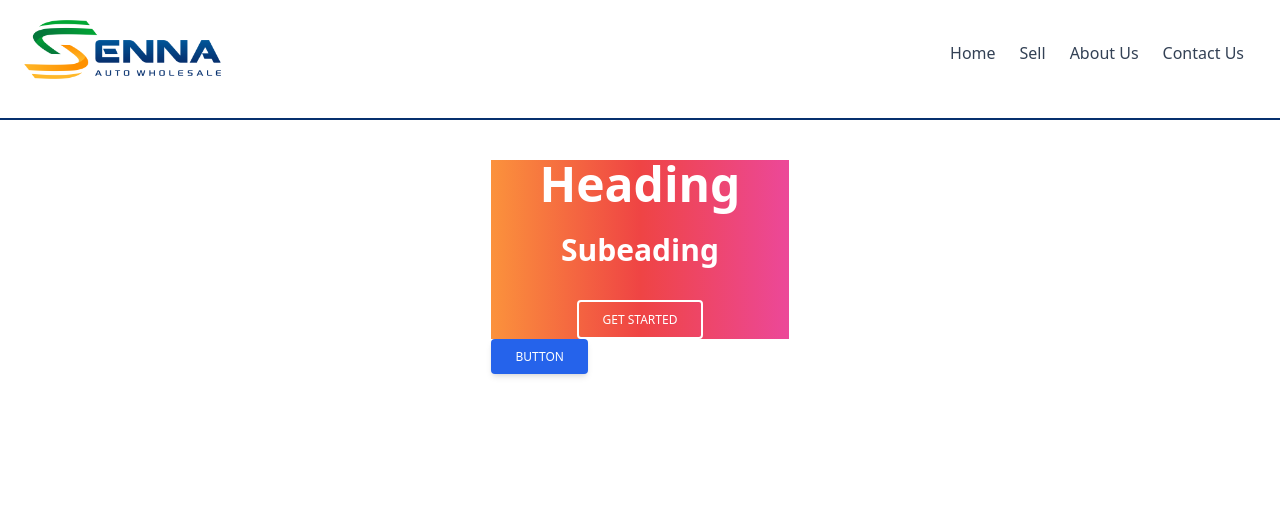
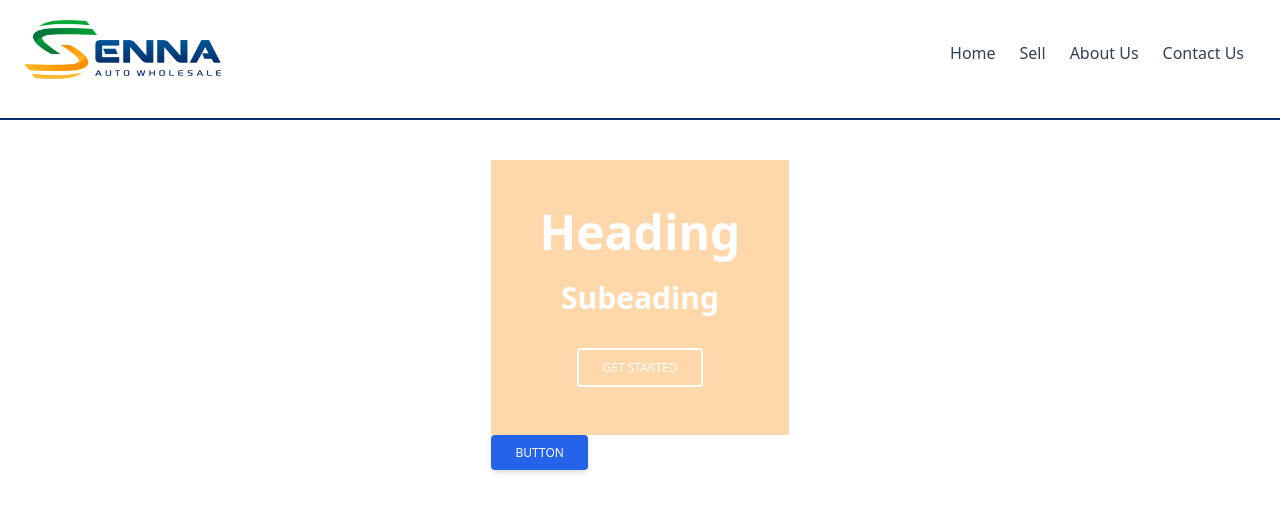
Before and after one commit to reginaldogomes/senna-auto-wholesale, a Next.js app: page / in a window 1280 px wide. Shown: the top 512 px of the page. Built offline with nearby package versions, Linux system fonts and the light colour scheme.

Commit message:
slide component update

```diff
--- a/src/components/common/Slide/Index.tsx
+++ b/src/components/common/Slide/Index.tsx
@@ -1,7 +1,7 @@
 export const Slide = () => {
     return (
-        <div className="relative w-full h-full overflow-hidden bg-fixed bg-black-700  bg-gradient-to-r from-orange-400 via-red-500 to-pink-500">
-            <div className="flex justify-center items-center h-full">
+        <div className="w-full bg-orange-200">
+            <div className="flex justify-center items-center h-full py-12">
                 <div className="text-center text-white px-6 md:px-12">
                     <h1 className="text-5xl font-bold mt-0 mb-6">Heading</h1>
                     <h3 className="text-3xl font-bold mb-8">Subeading</h3>
```
